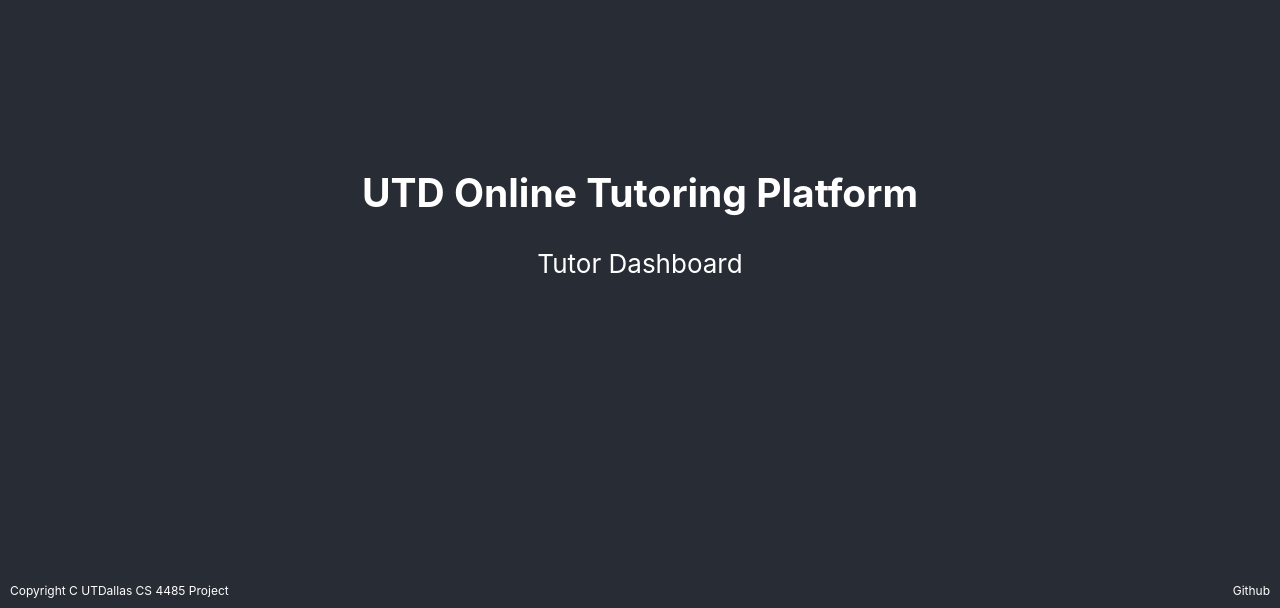
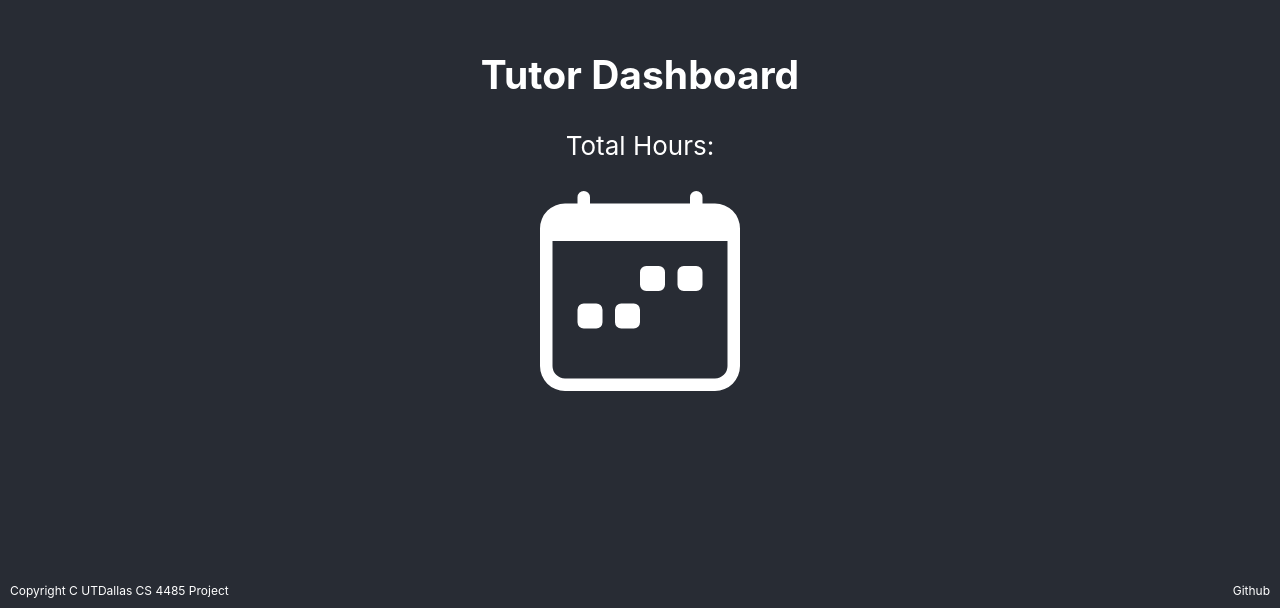
Before and after one commit to shrijxn/CS4485project, a React (Create React App) app: page /TutorDashboard in a window 1280 px wide. Shown: the part 192-800 px from the top of the page. Built offline with nearby package versions, Linux system fonts and the light colour scheme.

Commit message:
All Pages initialized for Front-end

```diff
--- a/package.json
+++ b/package.json
@@ -13,6 +13,7 @@
     "@testing-library/user-event": "^13.5.0",
     "formik": "^2.4.5",
     "react": "^18.2.0",
+    "react-bootstrap-icons": "^1.10.3",
     "react-dom": "^18.2.0",
     "react-router-dom": "^6.16.0",
     "react-scripts": "5.0.1",
--- a/src/App.js
+++ b/src/App.js
@@ -9,11 +9,17 @@
 import TutorSignup from './components/TutorSignup.js';
 import StudentSignup from './components/StudentSignup.js';
 import StudentDashboard from './components/StudentDashboard.js';
+import StudentSelect from './components/StudentSelect.js';
+import StudentAppointment from './components/StudentAppointment.js';
+import StudentMyFavorites from './components/StudentMyFavorites.js';
+import StudentMySchedule from './components/StudentMySchedule.js';
 import TutorDashboard from './components/TutorDashboard.js';
+import TutorCalendar from './components/TutorCalendar.js';
 import Button from '@mui/material/Button';
 import { createTheme } from '@mui/system';
 import ArrowForwardIosIcon from '@mui/icons-material/ArrowForwardIos';
 import ArrowBackIosIcon from '@mui/icons-material/ArrowBackIos';
+
 
 
 // Define the theme
@@ -33,7 +39,7 @@
         <Router>
             <div className="App">
                 <header className="App-header">
-                    <h2>UTD Online Tutoring Platform</h2>
+
                     <Routes>
                         <Route path="/" element={<MainPage />} />
                         <Route path="/landing/:type" element={<LandingPage />} />
@@ -42,7 +48,13 @@
                         <Route path="/StudentLogin" element={<StudentLogin />} />
                         <Route path="/TutorLogin" element={<TutorLogin />} />
                         <Route path="/StudentDashboard" element={<StudentDashboard />} />
+                        <Route path="/StudentSelect" element={<StudentSelect />} />
+                        <Route path="/StudentAppointment" element={<StudentAppointment />} />
+                        <Route path="/StudentMyFavorites" element={<StudentMyFavorites />} />
+                        <Route path="/StudentMySchedule" element={<StudentMySchedule />} />
                         <Route path="/TutorDashboard" element={<TutorDashboard />} />
+                        <Route path="/TutorCalendar" element={<TutorCalendar />} />
+
                     </Routes>
                     {/* Footer */}
                     <footer style={{
@@ -79,6 +91,7 @@
 function MainPage() {
     return (
         <div>
+            <h2>SLAAKS</h2>
             <Link to="/landing/Tutor" style={{ textDecoration: 'none', marginRight: '16px' }}>
                 <Button
                     startIcon={<ArrowBackIosIcon />}
--- /dev/null
+++ b/src/components/StudentAppointment.js
@@ -0,0 +1,9 @@
+// StudentAppointment.js
+
+import React from 'react';
+
+function StudentAppointment() {
+  return <div>Student Makes Appointments Here</div>;
+}
+
+export default StudentAppointment;
--- /dev/null
+++ b/src/components/StudentMyFavorites.js
@@ -0,0 +1,9 @@
+// StudentMyFavorites.js
+
+import React from 'react';
+
+function StudentMyFavorites() {
+  return <div>Student's Favorite Tutor List</div>;
+}
+
+export default StudentMyFavorites;
--- /dev/null
+++ b/src/components/StudentMySchedule.js
@@ -0,0 +1,9 @@
+// StudentMySchedule.js
+
+import React from 'react';
+
+function StudentMySchedule() {
+  return <div>Student's Schedule</div>;
+}
+
+export default StudentMySchedule;
--- /dev/null
+++ b/src/components/StudentSelect.js
@@ -0,0 +1,9 @@
+// StudentSelect.js
+
+import React from 'react';
+
+function StudentSelect() {
+  return <div>Student Selects Tutor Here</div>;
+}
+
+export default StudentSelect;
--- /dev/null
+++ b/src/components/TutorCalendar.js
@@ -0,0 +1,9 @@
+// TutorCalendar.js
+
+import React from 'react';
+
+function TutorCalendar() {
+  return <div>Tutor Calendar</div>;
+}
+
+export default TutorCalendar;
--- a/src/components/TutorDashboard.js
+++ b/src/components/TutorDashboard.js
@@ -1,9 +1,17 @@
-// TutorDashboard.js
-
 import React from 'react';
+import * as Icon from 'react-bootstrap-icons';
+import { Link } from 'react-router-dom';
 
 function TutorDashboard() {
-  return <div>Tutor Dashboard</div>;
+  return(
+    <>
+      <h2>Tutor Dashboard</h2>
+      <div>Total Hours: </div>
+      <Link to="/TutorCalendar">
+        <Icon.CalendarWeek size={200} style={{marginTop: '30px', color: 'white'}} />
+      </Link>
+    </>
+  );
 }
 
 export default TutorDashboard;
--- a/src/components/TutorSignupPages/TutoringPage1.js
+++ b/src/components/TutorSignupPages/TutoringPage1.js
@@ -28,7 +28,7 @@
                 <ErrorMessage name="password" component="div" className="error-message" />
             </div>
             <div>
-                <label htmlFor="confirmPassword">Confirm Password: </label>
+                <label htmlFor="confirmPassword">Re-enter Password: </label>
                 <Field type="password" id="confirmPassword" name="confirmPassword" />
                 <ErrorMessage name="confirmPassword" component="div" className="error-message" />
             </div>
```
Also changed, not shown: 1 other file (tests, documents, lock files or other folders).
